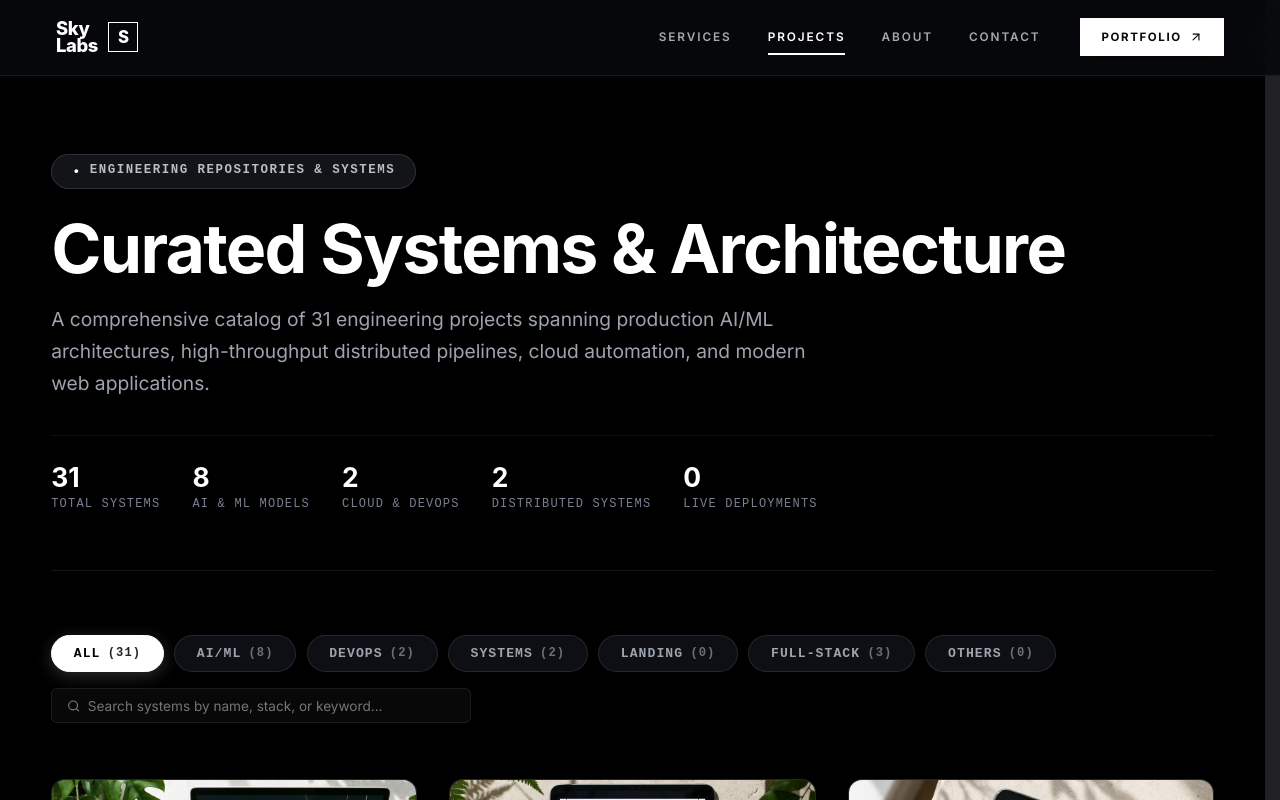
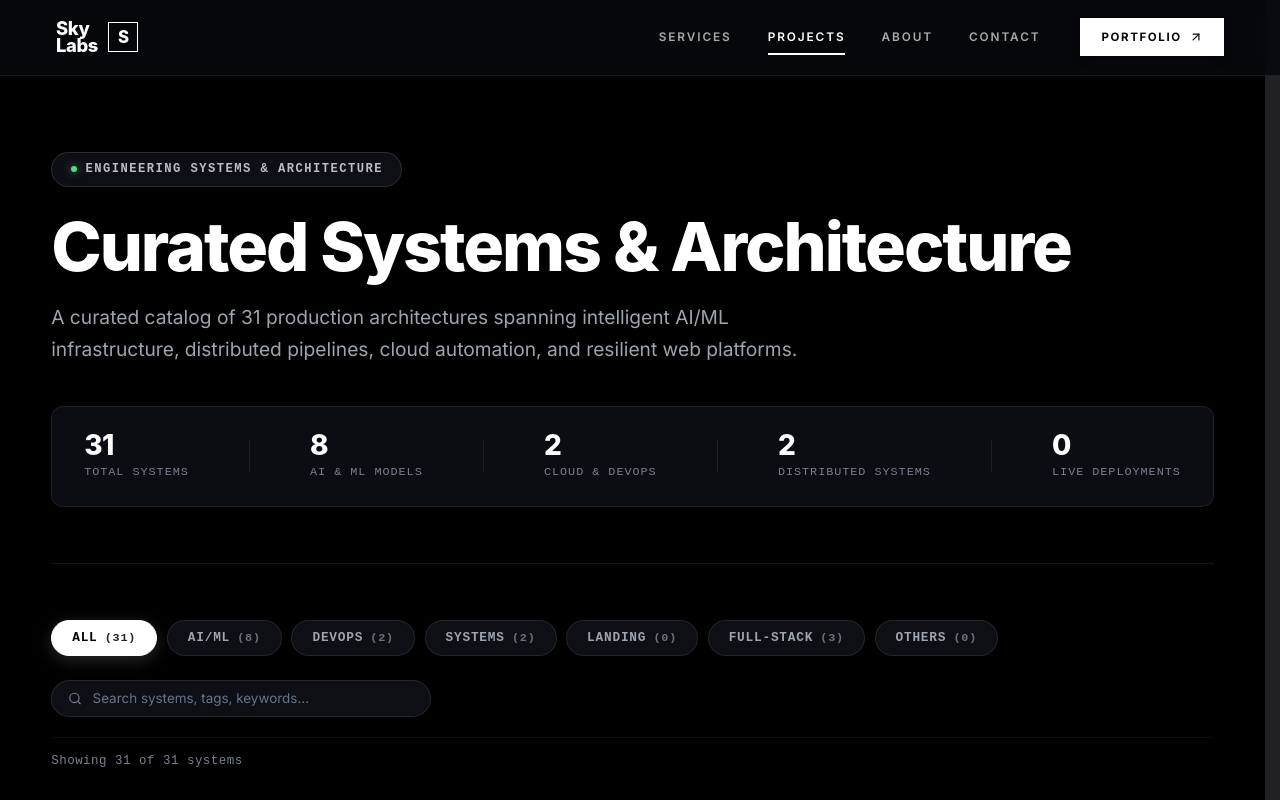
Before and after one commit to dilshandevxx/dilshan-personal-portfolio, a Next.js app: page /projects in a window 1280 px wide. Shown: the top 800 px of the page. Built offline with nearby package versions, Linux system fonts and the light colour scheme; a web font is replaced by a local one.

Commit message:
feat(projects): polish projects exhibition page with metrics deck, unified filter toolbar, and clean typography

```diff
--- a/src/app/projects/page.tsx
+++ b/src/app/projects/page.tsx
@@ -68,34 +68,44 @@ export default function ProjectsPage() {
         <section className={styles.heroSection}>
           <div className={styles.badgeWrapper}>
             <span className={styles.pillBadge}>
-              <span className={styles.badgeDot}>•</span>
-              ENGINEERING REPOSITORIES &amp; SYSTEMS
+              <span className={styles.badgePulseDot} />
+              ENGINEERING SYSTEMS &amp; ARCHITECTURE
             </span>
           </div>
 
           <h1 className={styles.title}>Curated Systems &amp; Architecture</h1>
           <p className={styles.subtitle}>
-            A comprehensive catalog of {projects.length} engineering projects spanning production AI/ML architectures, high-throughput distributed pipelines, cloud automation, and modern web applications.
+            A curated catalog of {projects.length} production architectures spanning intelligent AI/ML infrastructure, distributed pipelines, cloud automation, and resilient web platforms.
           </p>
 
-          {/* Clean Quick Metrics Row */}
-          <div className={styles.metricsRow}>
+          {/* Clean Quick Metrics Deck */}
+          <div className={styles.metricsDeck}>
             <div className={styles.metricItem}>
               <span className={styles.metricValue}>{projects.length}</span>
               <span className={styles.metricLabel}>Total Systems</span>
             </div>
+            <div className={styles.metricDivider} />
             <div className={styles.metricItem}>
-              <span className={styles.metricValue}>{projects.filter((p) => p.category === "AI/ML").length}</span>
+              <span className={styles.metricValue}>
+                {projects.filter((p) => p.category === "AI/ML").length}
+              </span>
               <span className={styles.metricLabel}>AI &amp; ML Models</span>
             </div>
+            <div className={styles.metricDivider} />
             <div className={styles.metricItem}>
-              <span className={styles.metricValue}>{projects.filter((p) => p.category === "DevOps").length}</span>
+              <span className={styles.metricValue}>
+                {projects.filter((p) => p.category === "DevOps").length}
+              </span>
               <span className={styles.metricLabel}>Cloud &amp; DevOps</span>
             </div>
+            <div className={styles.metricDivider} />
             <div className={styles.metricItem}>
-              <span className={styles.metricValue}>{projects.filter((p) => p.category === "Systems").length}</span>
+              <span className={styles.metricValue}>
+                {projects.filter((p) => p.category === "Systems").length}
+              </span>
               <span className={styles.metricLabel}>Distributed Systems</span>
             </div>
+            <div className={styles.metricDivider} />
             <div className={styles.metricItem}>
               <span className={styles.metricValue}>{liveProjectsCount}</span>
               <span className={styles.metricLabel}>Live Deployments</span>
@@ -105,6 +115,8 @@ export default function ProjectsPage() {
 
         {/* 3. Category Filter & Search Section */}
         <section className={styles.filterBarSection} aria-label="Project Categories & Search">
+          <div className={styles.filterControlsRow}>
+            {/* Category Tabs */}
             <div className={styles.filterTabs} role="tablist">
               {CATEGORIES.map((cat) => {
                 const isActive = selectedCategory === cat;
@@ -120,7 +132,9 @@ export default function ProjectsPage() {
                     role="tab"
                     aria-selected={isActive}
                     onClick={() => setSelectedCategory(cat)}
-                  className={`${styles.categoryBtn} ${isActive ? styles.categoryBtnActive : ""}`}
+                    className={`${styles.categoryBtn} ${
+                      isActive ? styles.categoryBtnActive : ""
+                    }`}
                   >
                     <span>{cat}</span>
                     <span className={styles.categoryCount}>({count})</span>
@@ -129,52 +143,53 @@ export default function ProjectsPage() {
               })}
             </div>
 
-          {/* Search Input */}
-          <div style={{ marginTop: "1rem", position: "relative", maxWidth: "420px" }}>
-            <div
-              style={{
-                display: "flex",
-                alignItems: "center",
-                gap: "0.5rem",
-                padding: "0.55rem 0.9rem",
-                background: "rgba(255, 255, 255, 0.03)",
-                border: "1px solid rgba(255, 255, 255, 0.08)",
-                borderRadius: "6px",
-              }}
-            >
-              <Search size={14} color="#788090" />
+            {/* Clean Search Input */}
+            <div className={styles.searchWrapper}>
+              <div className={styles.searchBox}>
+                <Search size={15} color="#788090" aria-hidden="true" />
                 <input
                   type="text"
                   value={searchQuery}
                   onChange={(e) => setSearchQuery(e.target.value)}
-                placeholder="Search systems by name, stack, or keyword..."
-                style={{
-                  background: "transparent",
-                  border: "none",
-                  outline: "none",
-                  color: "#ffffff",
-                  fontSize: "0.85rem",
-                  fontFamily: "var(--font-body, sans-serif)",
-                  width: "100%",
-                }}
+                  placeholder="Search systems, tags, keywords..."
+                  className={styles.searchInput}
+                  aria-label="Search systems"
                 />
                 {searchQuery && (
                   <button
                     type="button"
                     onClick={() => setSearchQuery("")}
-                  style={{
-                    background: "transparent",
-                    border: "none",
-                    color: "#788090",
-                    cursor: "pointer",
-                    padding: 0,
-                  }}
-                  aria-label="Clear search"
+                    className={styles.clearSearchBtn}
+                    aria-label="Clear search query"
                   >
                     <X size={14} />
                   </button>
                 )}
               </div>
+            </div>
+          </div>
+
+          {/* Filter Status Strip */}
+          <div className={styles.filterStatusBar}>
+            <span className={styles.resultsCount}>
+              Showing {filteredProjects.length} of {projects.length} systems
+              {selectedCategory !== "All" && ` • ${selectedCategory}`}
+              {searchQuery && ` • matching "${searchQuery}"`}
+            </span>
+
+            {(selectedCategory !== "All" || searchQuery) && (
+              <button
+                type="button"
+                onClick={() => {
+                  setSelectedCategory("All");
+                  setSearchQuery("");
+                }}
+                className={styles.resetFiltersBtn}
+              >
+                <X size={11} />
+                <span>Reset Filters</span>
+              </button>
+            )}
           </div>
         </section>
 
@@ -201,9 +216,25 @@ export default function ProjectsPage() {
           </motion.div>
 
           {filteredProjects.length === 0 && (
-            <div style={{ textAlign: "center", padding: "4rem 1rem", color: "#788090" }}>
-              <p style={{ fontSize: "1rem", marginBottom: "0.5rem" }}>
-                No projects found matching &ldquo;{searchQuery}&rdquo; in {selectedCategory}.
+            <div className={styles.emptyState}>
+              <div
+                style={{
+                  width: 52,
+                  height: 52,
+                  borderRadius: "50%",
+                  background: "rgba(255, 255, 255, 0.04)",
+                  border: "1px solid rgba(255, 255, 255, 0.08)",
+                  display: "flex",
+                  alignItems: "center",
+                  justifyContent: "center",
+                  marginBottom: "0.25rem",
+                }}
+              >
+                <Search size={22} color="#788090" />
+              </div>
+              <h3 className={styles.emptyStateTitle}>No Systems Found</h3>
+              <p className={styles.emptyStateText}>
+                No engineering projects match &ldquo;{searchQuery}&rdquo; in {selectedCategory}. Try broadening your search or resetting filters.
               </p>
               <button
                 type="button"
@@ -212,9 +243,8 @@ export default function ProjectsPage() {
                   setSearchQuery("");
                 }}
                 className={styles.secondaryCtaBtn}
-                style={{ marginTop: "1rem" }}
               >
-                Reset Filters
+                Reset All Filters
               </button>
             </div>
           )}
--- a/src/app/projects/projectsPage.module.css
+++ b/src/app/projects/projectsPage.module.css
@@ -1,4 +1,5 @@
-/* New SkyLabs Editorial Projects Page */
+/* SkyLabs Editorial Projects Page Styles */
+
 .pageRoot {
   background-color: #000000;
   min-height: 100vh;
@@ -7,18 +8,21 @@
   color: #ffffff;
   position: relative;
   overflow-x: hidden;
+  -webkit-font-smoothing: antialiased;
 }
 
 .mainContainer {
   max-width: 1400px;
   margin: 0 auto;
-  padding: clamp(7.5rem, 12vw, 10rem) clamp(1.5rem, 4vw, 3.5rem) 7rem;
+  padding: clamp(7.5rem, 12vw, 9.5rem) clamp(1.5rem, 4vw, 3.5rem) 7rem;
   box-sizing: border-box;
 }
 
-/* 1. Hero Section */
+/* ------------------------------------------------------------- */
+/* 1. HERO SECTION                                               */
+/* ------------------------------------------------------------- */
 .heroSection {
-  margin-bottom: 4rem;
+  margin-bottom: 3.5rem;
   border-bottom: 1px solid rgba(255, 255, 255, 0.08);
   padding-bottom: 3.5rem;
 }
@@ -38,32 +42,34 @@
 .pillBadge {
   display: inline-flex;
   align-items: center;
-  gap: 0.5rem;
-  padding: 0.42rem 1.25rem;
-  background-color: #121418;
+  gap: 0.55rem;
+  padding: 0.42rem 1.15rem;
+  background-color: #0d0f14;
   color: #b8bec9;
   border: 1px solid rgba(255, 255, 255, 0.12);
   border-radius: 999px;
   font-family: var(--font-mono, monospace);
-  font-size: 0.78rem;
+  font-size: 0.76rem;
   font-weight: 600;
   letter-spacing: 0.12em;
   text-transform: uppercase;
 }
 
-.badgeDot {
-  color: #ffffff;
-  font-size: 0.85rem;
-  line-height: 1;
+.badgePulseDot {
+  width: 6px;
+  height: 6px;
+  border-radius: 50%;
+  background-color: var(--color-primary, #8bb397);
+  box-shadow: 0 0 8px rgba(139, 179, 151, 0.7);
 }
 
 .title {
   color: #ffffff;
-  font-family: var(--font-display, "Outfit", -apple-system, sans-serif);
+  font-family: var(--font-display, "Plus Jakarta Sans", "Outfit", -apple-system, sans-serif);
   font-size: clamp(2.5rem, 5.5vw, 4.25rem);
-  font-weight: 700;
+  font-weight: 800;
   line-height: 1.05;
-  letter-spacing: -0.025em;
+  letter-spacing: -0.03em;
   margin: 0 0 1.25rem;
 }
 
@@ -73,16 +79,20 @@
   font-size: clamp(1.05rem, 1.8vw, 1.2rem);
   line-height: 1.65;
   max-width: 760px;
-  margin: 0 0 2.25rem;
+  margin: 0 0 2.5rem;
 }
 
-/* Quick Metrics Row */
-.metricsRow {
+/* Quick Metrics Deck */
+.metricsDeck {
   display: flex;
+  align-items: center;
+  justify-content: space-between;
+  gap: 1.5rem;
   flex-wrap: wrap;
-  gap: 2rem;
-  padding-top: 1.75rem;
-  border-top: 1px solid rgba(255, 255, 255, 0.06);
+  background: #0b0d12;
+  border: 1px solid rgba(255, 255, 255, 0.08);
+  border-radius: 12px;
+  padding: 1.5rem 2rem;
 }
 
 .metricItem {
@@ -92,46 +102,73 @@
 }
 
 .metricValue {
-  font-family: var(--font-display, "Outfit", sans-serif);
-  font-size: 1.65rem;
-  font-weight: 700;
+  font-family: var(--font-display, "Plus Jakarta Sans", sans-serif);
+  font-size: 1.75rem;
+  font-weight: 800;
   color: #ffffff;
   line-height: 1;
+  letter-spacing: -0.02em;
 }
 
 .metricLabel {
   font-family: var(--font-mono, monospace);
-  font-size: 0.75rem;
-  letter-spacing: 0.1em;
+  font-size: 0.74rem;
+  letter-spacing: 0.08em;
   text-transform: uppercase;
   color: #788090;
 }
 
-/* 2. Category Filter Bar */
+.metricDivider {
+  width: 1px;
+  height: 32px;
+  background-color: rgba(255, 255, 255, 0.08);
+}
+
+@media (max-width: 768px) {
+  .metricDivider {
+    display: none;
+  }
+  .metricsDeck {
+    gap: 1.25rem;
+    padding: 1.25rem;
+  }
+}
+
+/* ------------------------------------------------------------- */
+/* 2. CATEGORY FILTER & SEARCH SECTION                           */
+/* ------------------------------------------------------------- */
 .filterBarSection {
   margin-bottom: 3.5rem;
+}
+
+.filterControlsRow {
+  display: flex;
+  align-items: center;
+  justify-content: space-between;
+  gap: 1.5rem;
+  flex-wrap: wrap;
 }
 
 .filterTabs {
   display: flex;
   flex-wrap: wrap;
   align-items: center;
-  gap: 0.65rem;
+  gap: 0.6rem;
 }
 
 .categoryBtn {
   display: inline-flex;
   align-items: center;
   gap: 0.45rem;
-  padding: 0.62rem 1.35rem;
+  padding: 0.6rem 1.25rem;
   background-color: #0d0f14;
   color: #9da4ae;
-  border: 1px solid rgba(255, 255, 255, 0.1);
+  border: 1px solid rgba(255, 255, 255, 0.09);
   border-radius: 999px;
   font-family: var(--font-mono, monospace);
-  font-size: 0.82rem;
+  font-size: 0.8rem;
   font-weight: 600;
-  letter-spacing: 0.08em;
+  letter-spacing: 0.06em;
   text-transform: uppercase;
   cursor: pointer;
   transition: all 0.2s cubic-bezier(0.16, 1, 0.3, 1);
@@ -150,24 +187,127 @@
   color: #000000 !important;
   border-color: #ffffff !important;
   font-weight: 700;
-  box-shadow: 0 4px 16px rgba(255, 255, 255, 0.18);
+  box-shadow: 0 4px 16px rgba(255, 255, 255, 0.16);
 }
 
 .categoryCount {
   opacity: 0.65;
-  font-size: 0.76rem;
+  font-size: 0.74rem;
 }
 
 .categoryBtnActive .categoryCount {
   opacity: 0.85;
 }
 
-/* 3. Project Cards Grid (High-End 3-Column Exhibition) */
+/* Search Input Box */
+.searchWrapper {
+  position: relative;
+  min-width: 280px;
+  max-width: 380px;
+  flex: 1;
+}
+
+@media (max-width: 900px) {
+  .searchWrapper {
+    max-width: 100%;
+    min-width: 100%;
+  }
+}
+
+.searchBox {
+  display: flex;
+  align-items: center;
+  gap: 0.65rem;
+  padding: 0.6rem 1rem;
+  background: #0d0f14;
+  border: 1px solid rgba(255, 255, 255, 0.1);
+  border-radius: 999px;
+  transition: all 0.2s ease;
+}
+
+.searchBox:focus-within {
+  border-color: rgba(255, 255, 255, 0.35);
+  background: #12141c;
+  box-shadow: 0 0 0 2px rgba(255, 255, 255, 0.08);
+}
+
+.searchInput {
+  background: transparent;
+  border: none;
+  outline: none;
+  color: #ffffff;
+  font-size: 0.86rem;
+  font-family: var(--font-body, sans-serif);
+  width: 100%;
+}
+
+.searchInput::placeholder {
+  color: #64748b;
+  font-size: 0.84rem;
+}
+
+.clearSearchBtn {
+  background: transparent;
+  border: none;
+  color: #788090;
+  cursor: pointer;
+  padding: 0;
+  display: flex;
+  align-items: center;
+  justify-content: center;
+  transition: color 0.15s ease;
+}
+
+.clearSearchBtn:hover {
+  color: #ffffff;
+}
+
+/* Status Bar showing filter state */
+.filterStatusBar {
+  display: flex;
+  align-items: center;
+  justify-content: space-between;
+  margin-top: 1.25rem;
+  padding-top: 0.85rem;
+  border-top: 1px solid rgba(255, 255, 255, 0.05);
+}
+
+.resultsCount {
+  font-family: var(--font-mono, monospace);
+  font-size: 0.78rem;
+  color: #788090;
+  letter-spacing: 0.04em;
+}
+
+.resetFiltersBtn {
+  display: inline-flex;
+  align-items: center;
+  gap: 0.35rem;
+  background: transparent;
+  border: 1px solid rgba(255, 255, 255, 0.12);
+  border-radius: 999px;
+  padding: 0.25rem 0.75rem;
+  font-family: var(--font-mono, monospace);
+  font-size: 0.72rem;
+  color: #94a3b8;
+  cursor: pointer;
+  transition: all 0.15s ease;
+}
+
+.resetFiltersBtn:hover {
+  color: #ffffff;
+  border-color: rgba(255, 255, 255, 0.3);
+  background: rgba(255, 255, 255, 0.04);
+}
+
+/* ------------------------------------------------------------- */
+/* 3. PROJECT CARDS GRID (3-Column Exhibition)                   */
+/* ------------------------------------------------------------- */
 .cardsGrid {
   display: grid;
   grid-template-columns: 1fr;
-  column-gap: clamp(1.5rem, 2.5vw, 2.5rem);
-  row-gap: clamp(2.5rem, 4vw, 3.75rem);
+  column-gap: clamp(1.75rem, 2.5vw, 2.75rem);
+  row-gap: clamp(2.75rem, 4vw, 4rem);
 }
 
 @media (min-width: 680px) {
@@ -182,120 +322,38 @@
   }
 }
 
-/* Individual Project Card matching screenshot */
-.projectCard {
+/* Empty State */
+.emptyState {
+  text-align: center;
+  padding: 5rem 1rem;
   display: flex;
   flex-direction: column;
-  position: relative;
-  box-sizing: border-box;
-  background: transparent;
-  border: none;
-  padding: 0;
+  align-items: center;
+  gap: 1rem;
 }
 
-.cardLink {
-  display: flex;
-  flex-direction: column;
-  width: 100%;
-  text-decoration: none;
-  color: inherit;
-  cursor: pointer;
+.emptyStateTitle {
+  font-family: var(--font-display, "Plus Jakarta Sans", sans-serif);
+  font-size: 1.25rem;
+  font-weight: 700;
+  color: #ffffff;
+  margin: 0;
 }
 
-/* 16:10 Rounded Image Banner */
-.imageFrame {
-  position: relative;
-  width: 100%;
-  aspect-ratio: 16 / 10;
-  border-radius: 12px;
-  overflow: hidden;
-  background-color: #12141a;
-  border: 1px solid rgba(255, 255, 255, 0.08);
-  box-shadow: 0 16px 36px -10px rgba(0, 0, 0, 0.85);
-  transition: border-color 0.4s ease, box-shadow 0.4s ease;
+.emptyStateText {
+  font-size: 0.95rem;
+  color: #788090;
+  max-width: 440px;
+  line-height: 1.6;
+  margin: 0;
 }
 
-.cardLink:hover .imageFrame {
-  border-color: rgba(255, 255, 255, 0.28);
-  box-shadow: 0 24px 50px -12px rgba(0, 0, 0, 0.95);
-}
-
-.cardImage {
-  object-fit: cover;
-  transition: transform 0.65s cubic-bezier(0.16, 1, 0.3, 1);
-}
-
-.cardLink:hover .cardImage {
-  transform: scale(1.04);
-}
-
-.imageVignette {
-  position: absolute;
-  inset: 0;
-  background: linear-gradient(180deg, rgba(0, 0, 0, 0) 65%, rgba(0, 0, 0, 0.45) 100%);
-  pointer-events: none;
-  z-index: 1;
-}
-
-/* Bottom-Left Translucent Category Badge (matching screenshot) */
-.categoryBadge {
-  position: absolute;
-  bottom: 0.85rem;
-  left: 0.85rem;
-  background: rgba(14, 16, 22, 0.85);
-  backdrop-filter: blur(10px);
-  -webkit-backdrop-filter: blur(10px);
-  border: 1px solid rgba(255, 255, 255, 0.14);
-  border-radius: 6px;
-  padding: 0.28rem 0.65rem;
-  color: #ffffff;
-  font-family: var(--font-body, -apple-system, sans-serif);
-  font-size: 0.76rem;
-  font-weight: 500;
-  letter-spacing: 0.02em;
-  z-index: 2;
-  box-shadow: 0 4px 12px rgba(0, 0, 0, 0.4);
-}
-
-/* Card Body Below Image */
-.cardBody {
-  display: flex;
-  flex-direction: column;
-  padding-top: 1rem;
-}
-
-.cardTitle {
-  font-family: var(--font-display, "Plus Jakarta Sans", "Outfit", -apple-system, sans-serif);
-  font-size: clamp(1.18rem, 1.35vw, 1.35rem);
-  font-weight: 700;
-  color: #ffffff;
-  line-height: 1.3;
-  letter-spacing: -0.015em;
-  margin: 0 0 0.45rem 0;
-  transition: opacity 0.2s ease, color 0.2s ease;
-}
-
-.cardLink:hover .cardTitle {
-  color: #ffffff;
-  opacity: 0.9;
-}
-
-.cardDescription {
-  font-family: var(--font-body, "Inter", -apple-system, sans-serif);
-  font-size: 0.92rem;
-  line-height: 1.55;
-  color: #8b949e;
-  margin: 0;
-  display: -webkit-box;
-  -webkit-line-clamp: 2;
-  -webkit-box-orient: vertical;
-  overflow: hidden;
-}
-
-/* Bottom CTA Section */
+/* ------------------------------------------------------------- */
+/* 4. BOTTOM ARCHITECTURAL CALLOUT                               */
+/* ------------------------------------------------------------- */
 .bottomCtaSection {
-  margin-top: 6rem;
-  padding: 4.5rem 3rem;
+  margin-top: 7rem;
+  padding: 5rem 3rem;
   background-color: #0b0d12;
   border: 1px solid rgba(255, 255, 255, 0.08);
   border-radius: 16px;
@@ -304,13 +362,15 @@
   flex-direction: column;
   align-items: center;
   gap: 1.5rem;
+  box-shadow: 0 20px 50px -15px rgba(0, 0, 0, 0.7);
 }
 
 .ctaTitle {
-  font-family: var(--font-display, "Outfit", sans-serif);
+  font-family: var(--font-display, "Plus Jakarta Sans", sans-serif);
   font-size: clamp(1.85rem, 3.5vw, 2.5rem);
-  font-weight: 700;
+  font-weight: 800;
   color: #ffffff;
+  letter-spacing: -0.02em;
   margin: 0;
 }
 
@@ -339,18 +399,19 @@
   background-color: #ffffff;
   color: #000000;
   border: 1px solid #ffffff;
+  border-radius: 6px;
   font-family: var(--font-body, -apple-system, sans-serif);
   font-size: 0.82rem;
   font-weight: 700;
-  letter-spacing: 0.1em;
+  letter-spacing: 0.08em;
   text-transform: uppercase;
   text-decoration: none;
   transition: all 0.2s ease;
 }
 
 .primaryCtaBtn:hover {
-  background-color: transparent;
-  color: #ffffff;
+  background-color: #e2e8f0;
+  transform: translateY(-1px);
 }
 
 .secondaryCtaBtn {
@@ -361,10 +422,11 @@
   background-color: transparent;
   color: #ffffff;
   border: 1px solid rgba(255, 255, 255, 0.2);
+  border-radius: 6px;
   font-family: var(--font-body, -apple-system, sans-serif);
   font-size: 0.82rem;
   font-weight: 600;
-  letter-spacing: 0.1em;
+  letter-spacing: 0.08em;
   text-transform: uppercase;
   text-decoration: none;
   transition: all 0.2s ease;
```
Lines whose indentation alone changed are shown as unchanged.
